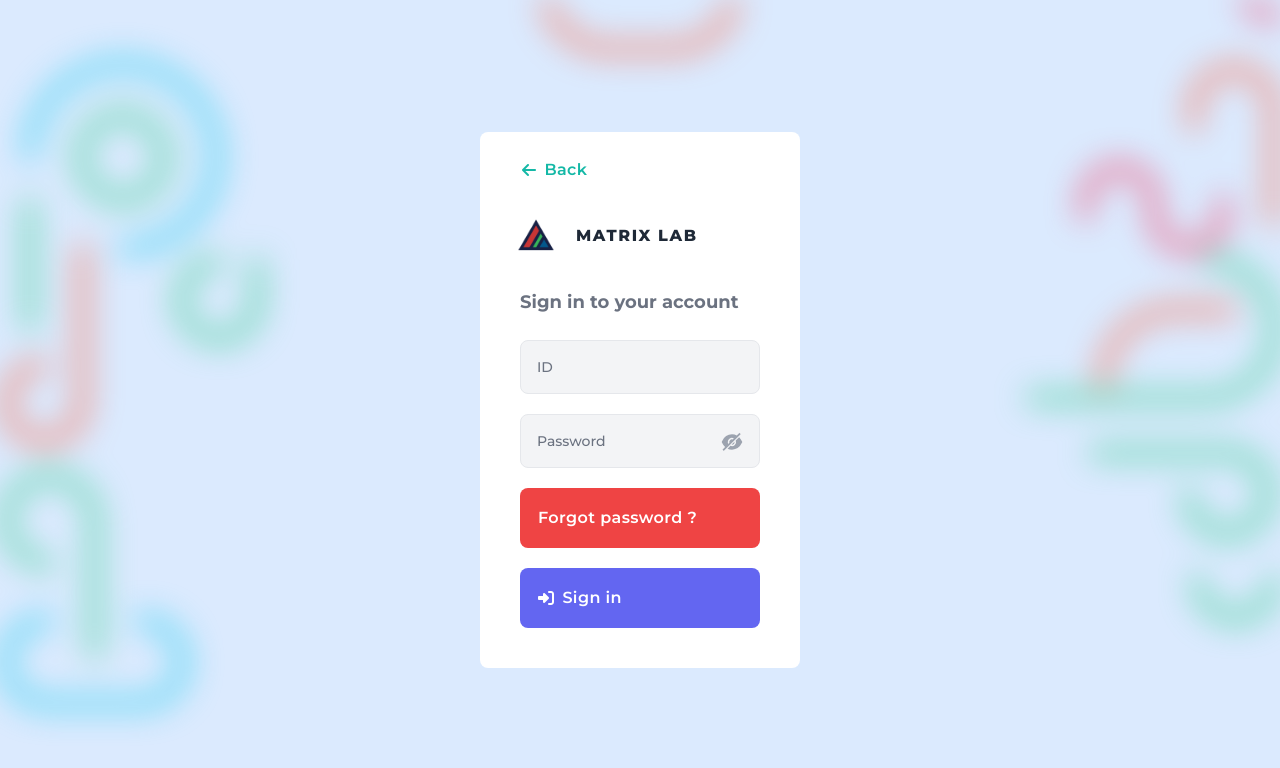
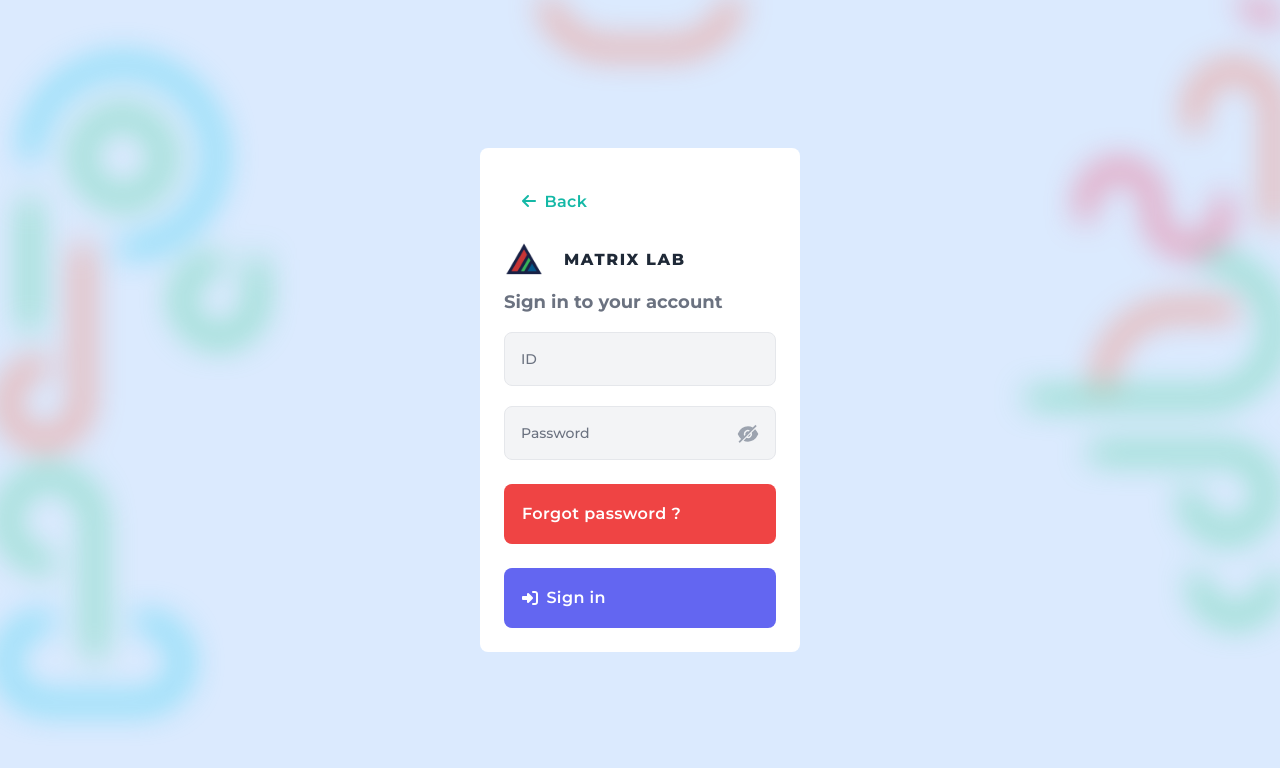
Before and after one commit to Jm-Paunlagui/Matrix-Lab-Client, a React (Create React App) app in the folder client/: page /auth in a window 1280 px wide. Shown: the top 768 px of the page. Built offline with nearby package versions, Linux system fonts and the light colour scheme.

Commit message:
Many Changes

```diff
--- a/client/src/components/buttons/button.component.jsx
+++ b/client/src/components/buttons/button.component.jsx
@@ -27,7 +27,9 @@ function Button({
       <i className={icon_style} /> {title}
     </button>
   ) : (
-      <Link to={href} className={style}><i className={icon_style} />{title}</Link>
+      <button className={style}>
+        <Link style={{ width: "100%", height: "100%", padding: "16px" }} to={href}><i className={icon_style} />{title}</Link>
+      </button>
   );
 }
 
--- a/client/src/views/Home.js
+++ b/client/src/views/Home.js
@@ -7,7 +7,7 @@ import React from "react";
  */
 function Home() {
   return (
-    <div className="flex flex-col items-center max-w-screen-xl min-h-screen px-4 py-8 mx-auto lg:grid lg:gap-8 xl:gap-0 lg:py-16 lg:grid-cols-12 font-Montserrat md:pt-28 pt-28">
+    <div className="flex flex-col items-center max-w-screen-xl min-h-screen  py-8 mx-auto lg:grid lg:gap-8 xl:gap-0 lg:py-16 lg:grid-cols-12 font-Montserrat md:pt-28 pt-28">
       <div className=" place-self-center lg:col-span-6">
         <h1 className="max-w-2xl mb-4 text-4xl font-extrabold leading-none tracking-tight text-gray-700 md:text-5xl xl:text-6xl">
           Evaluation Result Sentiment Analysis
@@ -22,7 +22,7 @@ function Home() {
           title="Leaderboard"
           isButton={false}
           href="/leaderboard"
-          moreStyle="w-6/12 px-5 py-3 justify-center font-medium tracking-wider text-white bg-teal-900 hover:bg-white md:py-4 md:text-xl md:px-10 border-2 hover:border-teal-900 hover:text-teal-900"
+          moreStyle="w-6/12 justify-center font-medium tracking-wider text-white bg-teal-900 hover:bg-white md:text-xl border-2 hover:border-teal-900 hover:text-teal-900"
         />
       </div>
       <div className="mt-4 md:flex md:mt-4 lg:col-span-6 lg:flex">
--- a/client/src/views/Landing.js
+++ b/client/src/views/Landing.js
@@ -10,7 +10,7 @@ function Landing() {
   return (
     <>
       <Navbar />
-      <div className="bg-white">
+      <div className="bg-white px-6">
         <Outlet />
       </div>
       <Footer />
--- a/client/src/views/auth/ForgotPasswordReq.js
+++ b/client/src/views/auth/ForgotPasswordReq.js
@@ -11,23 +11,23 @@ function ForgotPasswordReq() {
       <div className="container h-full mx-auto font-Montserrat">
         <div className="flex items-center content-center justify-center h-full">
           <div className="w-5/6 md:w-6/12 lg:w-4/12 xl:w-3/12">
-            <div className="relative flex flex-col w-full min-w-0 break-words bg-white border-0 rounded-lg shadow-lg">
+            <div className="relative flex flex-col w-full min-w-0 break-words bg-white border-0 rounded-lg shadow-lg p-6">
               <Button
                   isButton={false}
                   title="Back"
                   icon="fas fa-arrow-left pr-2"
-                  moreStyle="w-1/6 px-6 mt-6 lg:px-10 font-semibold tracking-wide text-teal-500 hover:text-indigo-500 border-2 "
+                  moreStyle="w-1/2 font-semibold tracking-wide text-teal-500 hover:text-indigo-500 border-2 text-left"
                   href="/auth"
               />
-              <div className="py-6 px-6">
-                <div className="flex items-center px-3 py-2 text-gray-800">
-                  <img src={logo} alt="logo" className="w-10 h-10 mr-2" />
-                  <h1 className="ml-3 font-extrabold tracking-widest text-md">
-                    MATRIX LAB
-                  </h1>
-                </div>
+
+              <div className="flex items-center py-2 text-gray-800">
+                <img src={logo} alt="logo" className="w-10 h-10 mr-2" />
+                <h1 className="ml-3 font-extrabold tracking-widest text-md">
+                  MATRIX LAB
+                </h1>
               </div>
-              <div className="flex-auto px-6 py-10 pt-0 lg:px-10">
+
+              <div className="flex-auto">
                 <div className="mb-3 text-start">
                   <h6 className="text-lg font-bold text-gray-500">
                     Forgot Password?
@@ -48,7 +48,7 @@ function ForgotPasswordReq() {
                   <Button
                       title="Reset Password"
                       icon="fas fa-rotate-right pr-2"
-                      moreStyle="w-full py-4 pl-4 mt-5 font-semibold tracking-wide text-white bg-indigo-500 hover:bg-white hover:text-indigo-500 border-2 hover:border-indigo-500 "
+                      moreStyle="w-full py-4 pl-4 mt-6 font-semibold tracking-wide text-white bg-indigo-500 hover:bg-white hover:text-indigo-500 border-2 hover:border-indigo-500 "
                   />
                 </form>
               </div>
--- a/client/src/views/auth/Login.js
+++ b/client/src/views/auth/Login.js
@@ -27,31 +27,27 @@ function Login() {
     <>
       <div className="container h-full mx-auto font-Montserrat">
         <div className="flex items-center content-center justify-center h-full">
-          <div className="w-5/6 md:w-6/12 lg:w-4/12 xl:w-3/12">
-            <div className="relative flex flex-col w-full min-w-0 break-words bg-white border-0 rounded-lg">
+          <div className="w-5/6 md:w-6/12 lg:w-4/12 xl:w-3/12 ">
+            <div className="relative flex flex-col w-full min-w-0 break-words bg-white border-0 rounded-lg p-6">
               <Button
                   isButton={false}
                   title="Back"
                   icon="fas fa-arrow-left pr-2"
-                  moreStyle="w-1/6 px-6 mt-6 lg:px-10 font-semibold tracking-wide text-teal-500 hover:text-indigo-500 border-2 "
+                  moreStyle="w-1/2 font-semibold tracking-wide text-teal-500 hover:text-indigo-500 border-2 text-left"
                   href="/"
               />
-              <div className="py-6 px-6">
-                <div className="flex items-center px-3 py-2 text-gray-800">
+
+                <div className="flex items-center py-2 text-gray-800">
                   <img src={logo} alt="logo" className="w-10 h-10 mr-2" />
                   <h1 className="ml-3 font-extrabold tracking-widest text-md">
                     MATRIX LAB
                   </h1>
                 </div>
-              </div>
-              <div className="flex-auto px-6 py-10 pt-0 lg:px-10">
-                <div className="mb-3 text-start">
-                  <h6 className="text-lg font-bold text-gray-500">
-                    Sign in to your account
-                  </h6>
-                </div>
-
-                <form className="relative mx-auto mt-6 max-w-screen">
+              <div className="flex-auto pt-0">
+                <h6 className="text-lg font-bold text-gray-500">
+                  Sign in to your account
+                </h6>
+                <form className="relative mx-auto mt-4 max-w-screen">
                   <input
                     className="w-full p-4 text-sm font-medium placeholder-gray-500 bg-gray-100 border border-gray-200 rounded-lg focus:outline-none focus:border-gray-400 focus:bg-white"
                     type="username"
@@ -78,13 +74,13 @@ function Login() {
                   <Button
                       isButton={false}
                       title="Forgot password ?"
-                      moreStyle="w-full py-4 pl-4 mt-5 font-semibold tracking-wide text-white bg-red-500 hover:bg-white hover:text-red-500 border-2 hover:border-red-500"
+                      moreStyle="w-full text-left mt-6 font-semibold tracking-wide text-white bg-red-500 hover:bg-white hover:text-red-500 border-2 hover:border-red-500"
                       href="/forgot-password"
                   />
                   <Button
                     title="Sign in"
                     icon="fas fa-sign-in-alt pr-2"
-                    moreStyle="w-full py-4 pl-4 mt-5 font-semibold tracking-wide text-white bg-indigo-500 hover:bg-white hover:text-indigo-500 border-2 hover:border-indigo-500 "
+                    moreStyle="w-full py-4 pl-4 mt-6 font-semibold tracking-wide text-white bg-indigo-500 hover:bg-white hover:text-indigo-500 border-2 hover:border-indigo-500 "
                   />
                 </form>
               </div>
```
